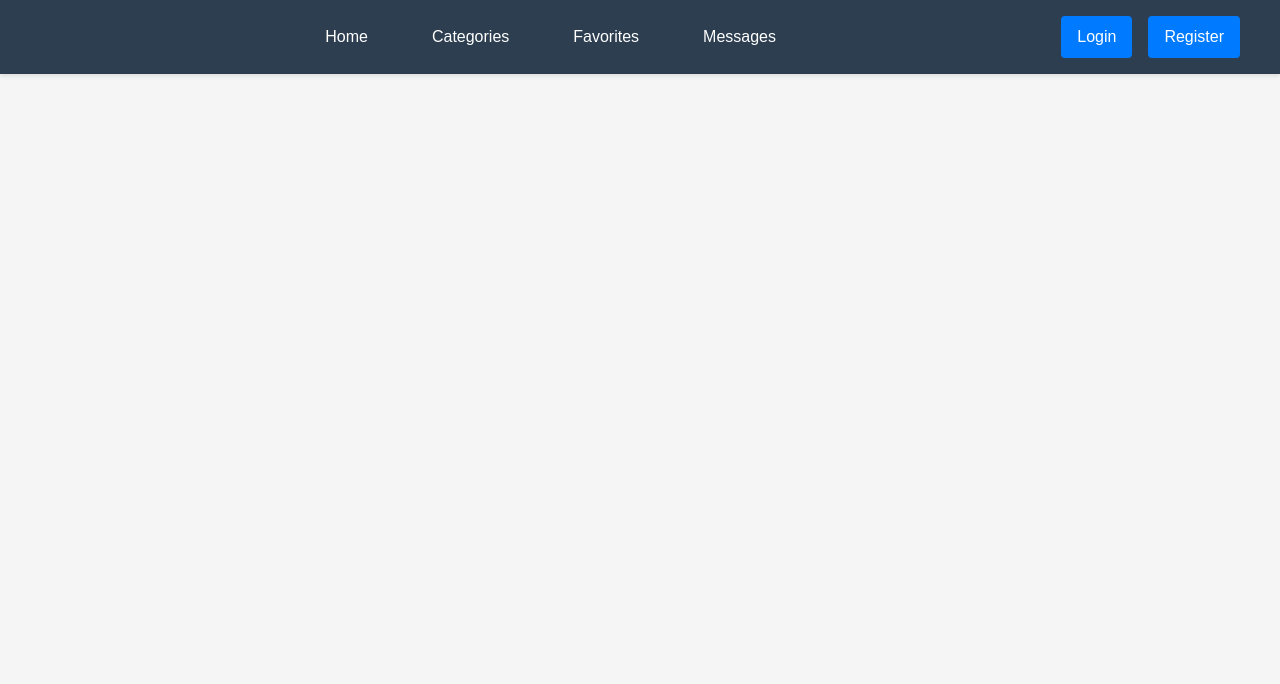
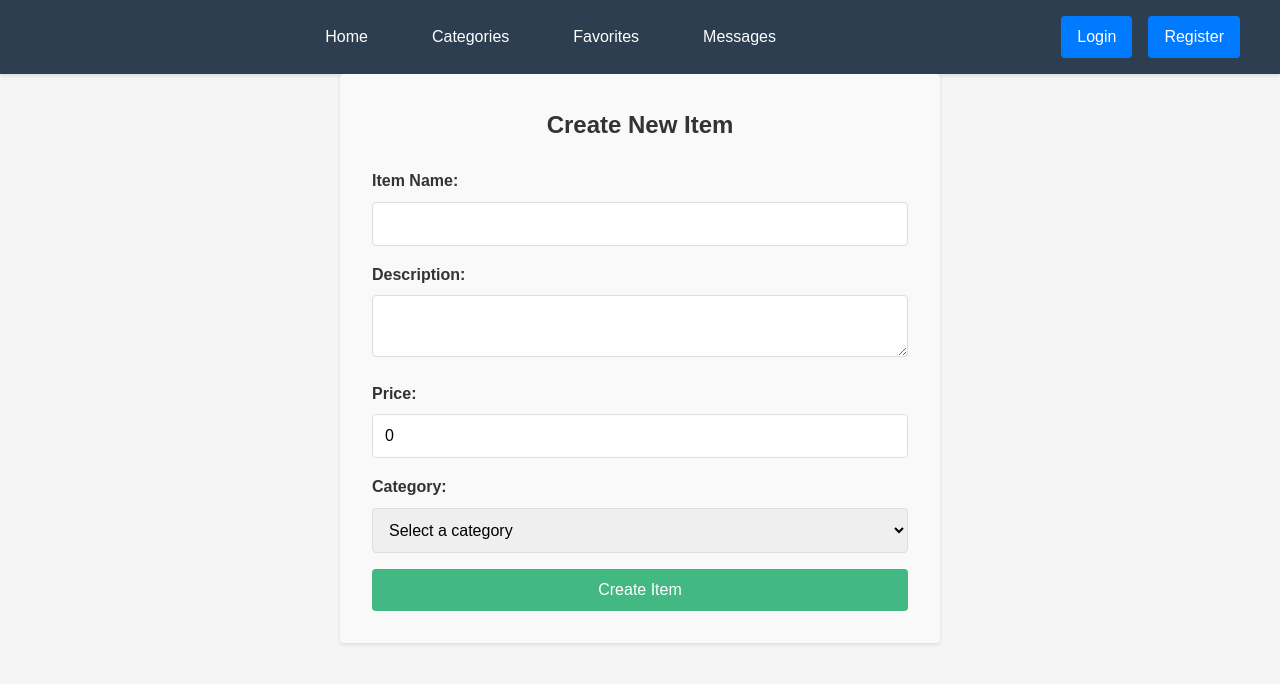
Before and after one commit to stan1sm/fullstack-project, a Vue app: page /createItem in a window 1280 px wide. Shown: the top 684 px of the page. Built offline with nearby package versions, Linux system fonts and the light colour scheme.

Commit message:
implemented adding creating items, fixed logout, TODO: setup category and image support

```diff
--- /dev/null
+++ b/src/components/CreateItemForm.vue
@@ -0,0 +1,138 @@
+<script setup lang="ts">
+import { ref } from 'vue';
+import axios from 'axios';
+
+const itemName = ref('');
+const itemDescription = ref('');
+const itemPrice = ref(0.0);
+const itemCategory = ref('');
+const API_URL = 'http://localhost:8080/api/marketplace';
+
+const handleSubmit = async () => {
+  const token = localStorage.getItem('authToken'); // Retrieve the user's token from localStorage
+  if (!token) {
+    alert('You are not logged in. Please log in again.');
+    window.location.href = '/login'; // Redirect to login if no token is found
+    return;
+  }
+
+  try {
+    const item = {
+      name: itemName.value,
+      description: itemDescription.value,
+      price: itemPrice.value,
+      category: itemCategory.value,
+    };
+
+    const response = await axios.put(
+      `${API_URL}/createItem`,
+      item,
+      {
+        headers: {
+          Authorization: `Bearer ${token}`, // Include the token in the Authorization header
+        },
+      }
+    );
+
+    alert('Item created successfully!');
+    console.log('Created item:', response.data);
+
+    // Clear form fields after successful submission
+    itemName.value = '';
+    itemDescription.value = '';
+    itemPrice.value = 0;
+    itemCategory.value = '';
+  } catch (error) {
+    console.error('Error creating item:', error.response?.data || error.message);
+    alert('Failed to create item. Please try again.');
+  }
+};
+</script>
+
+<template>
+  <div class="create-item-form">
+    <h2>Create New Item</h2>
+    <form @submit.prevent="handleSubmit">
+      <div class="form-group">
+        <label for="name">Item Name:</label>
+        <input type="text" id="name" v-model="itemName" required />
+      </div>
+      <div class="form-group">
+        <label for="description">Description:</label>
+        <textarea id="description" v-model="itemDescription" required></textarea>
+      </div>
+      <div class="form-group">
+        <label for="price">Price:</label>
+        <input type="number" step="0.01" id="price" v-model.number="itemPrice" required />
+      </div>
+      <div class="form-group">
+        <label for="category">Category:</label>
+        <select id="category" v-model="itemCategory" required>
+          <option value="" disabled>Select a category</option>
+          <option value="electronics">Electronics</option>
+          <option value="clothing">Clothing</option>
+          <option value="home">Home</option>
+          <option value="toys">Toys</option>
+        </select>
+      </div>
+      <button class="submit-btn" type="submit">Create Item</button>
+    </form>
+  </div>
+</template>
+
+<style scoped>
+.create-item-form {
+  max-width: 600px;
+  margin: 0 auto;
+  padding: 2rem;
+  background-color: #f9f9f9;
+  border-radius: var(--border-radius);
+  box-shadow: 0 2px 4px rgba(0, 0, 0, 0.1);
+}
+
+h2 {
+  text-align: center;
+  margin-bottom: 1.5rem;
+}
+
+.form-group {
+  margin-bottom: 1rem;
+}
+
+label {
+  display: block;
+  margin-bottom: 0.5rem;
+  font-weight: bold;
+}
+
+input,
+textarea,
+select {
+  width: 100%;
+  padding: 0.75rem;
+  border: 1px solid #ddd;
+  border-radius: var(--border-radius);
+  font-size: 1rem;
+}
+
+textarea {
+  resize: vertical;
+}
+
+.submit-btn {
+  display: block;
+  width: 100%;
+  padding: 0.75rem;
+  background-color: var(--secondary-color);
+  color: white;
+  border: none;
+  border-radius: var(--border-radius);
+  font-size: 1rem;
+  cursor: pointer;
+  transition: background-color 0.2s;
+}
+
+.submit-btn:hover {
+  background-color: #3aa876;
+}
+</style>
--- a/src/components/HomeComponent.vue
+++ b/src/components/HomeComponent.vue
@@ -1,6 +1,47 @@
-<script setup lang="ts"></script>
+<script setup lang="ts">
+import { ref } from 'vue';
+import { useRouter } from 'vue-router';
+
+const router = useRouter();
+
+const handleRedirect = () => {
+  const token = localStorage.getItem('authToken'); // Check if the user is logged in
+  if (token) {
+    router.push('/createItem'); // Redirect to Create Item page
+  } else {
+    router.push('/login'); // Redirect to Login page
+  }
+};
+</script>
+
 <template>
-    <div class="home">
-        <h1>Marketplace Items go here</h1>
-    </div>
+  <div class="home">
+    <!-- Button to redirect -->
+    <button class="redirect-btn" @click="handleRedirect">Create Item</button>
+  </div>
 </template>
+
+<style scoped>
+.home {
+  position: relative;
+  padding: 2rem;
+}
+
+.redirect-btn {
+  position: absolute;
+  top: 1rem;
+  left: 1rem;
+  padding: 0.5rem 1rem;
+  background-color: var(--secondary-color);
+  color: white;
+  border: none;
+  border-radius: var(--border-radius);
+  font-size: 1rem;
+  cursor: pointer;
+  transition: background-color 0.2s;
+}
+
+.redirect-btn:hover {
+  background-color: #3aa876;
+}
+</style>
--- a/src/components/UserProfile.vue
+++ b/src/components/UserProfile.vue
@@ -2,8 +2,9 @@
   <div class="user-profile">
     <h1>Welcome, {{ userName }}</h1>
     <p>Email: {{ userEmail }}</p>
-    <button @click="logout" class="logout-btn">Logout</button>
-    <button @click="goToSettings" class="settings-btn">Settings</button>
+    <button @click="logout" class="button">Logout</button>
+    <button @click="goToSettings" class="button">Settings</button>
+    <button @click="createItem" class ="button">Create Item</button>
   </div>
 </template>
 
@@ -79,6 +80,10 @@ const goToSettings = () => {
   router.push('/userSettings'); // Navigate to the settings page
 };
 
+const createItem = () => {
+  router.push('/createItem'); // Navigate to the create item page
+};
+
 onMounted(() => {
   fetchUserEmail();
   fetchUserName();
@@ -91,8 +96,7 @@ onMounted(() => {
   margin-top: 2rem;
 }
 
-.logout-btn,
-.settings-btn {
+.button {
   background-color: var(--secondary-color);
   color: white;
   padding: 0.75rem 1.5rem;
--- a/src/router/index.ts
+++ b/src/router/index.ts
@@ -43,6 +43,11 @@ const routes: Array<RouteRecordRaw> = [
     path: '/userSettings',
     name: 'UserSettings',
     component: () => import('../views/UserSettingsView.vue'),
+  },
+  {
+    path: '/createItem',
+    name: 'CreateItem',
+    component: () => import('../views/CreateItemView.vue'),
   }
 
 ]
--- /dev/null
+++ b/src/views/CreateItemView.vue
@@ -0,0 +1,14 @@
+<script setup lang="ts">
+import { ref } from 'vue';
+import CreateItemForm from '@/components/CreateItemForm.vue';
+</script>
+
+<template>
+  <div class="create-item-view">
+    <CreateItemForm />
+  </div>
+</template>
+
+<style scoped>
+
+</style>
--- a/src/views/ProfileView.vue
+++ b/src/views/ProfileView.vue
@@ -4,4 +4,5 @@
 
   <script setup lang="ts">
   import UserProfile from '@/components/UserProfile.vue';
+  import CreateItem from '@/views/CreateItemView.vue';
   </script>
```
